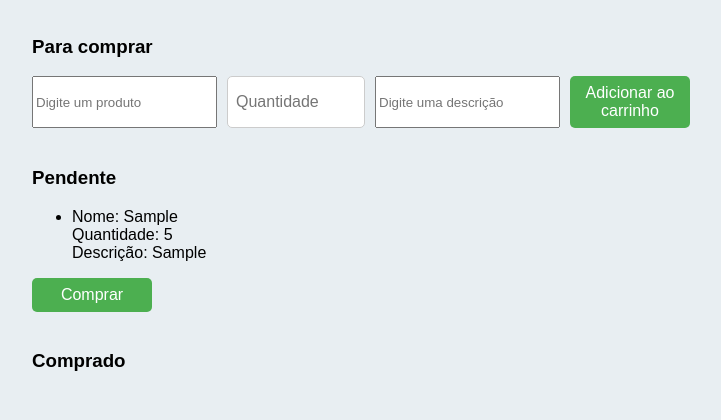
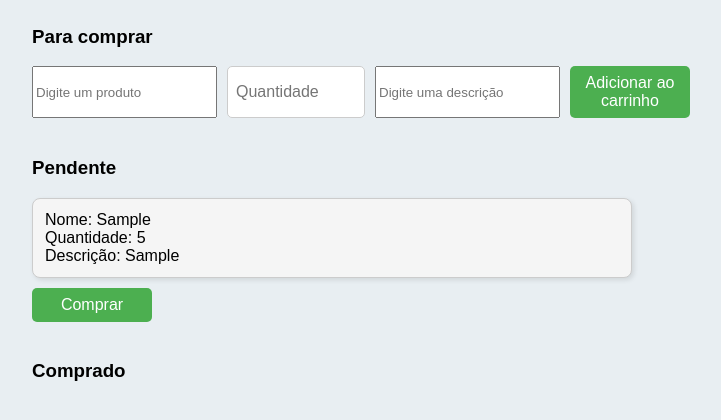
Before and after one commit to boorgees/ProjetoListaDeCompras, a plain HTML site: page index.html in a window 1280 px wide. Both pictures are taken after typing "Sample", "5", "Sample" into the empty fields and a click on the button "Adicionar ao carrinho". Shown: the part 246-666 px from the top of the page, without its empty margins (208-929 px from the left). Drawn offline with Linux system fonts and the light colour scheme.

Commit message:
correcao css

```diff
--- a/css/style.css
+++ b/css/style.css
@@ -43,7 +43,7 @@ body {
     background-color: #45a049;
 }
 
-ul#listaComprado {
+ul#listaComprado, ul#listaPendente {
     list-style: none;
     padding: 0;
     margin: 0;
@@ -53,8 +53,10 @@ ul#listaComprado {
     flex-direction: column;
     gap: 10px;
 }
-
-ul#listaComprado li {
+ul#listaPendente li {
+    margin: 0 0 10px 0;
+}
+ul#listaComprado li, ul#listaPendente li {
     background-color: white;
     border: 1px solid #ccc;
     padding: 12px;
@@ -65,11 +67,11 @@ ul#listaComprado li {
     box-shadow: 2px 2px 5px rgba(0, 0, 0, 0.1);
 }
 
-ul#listaComprado li:nth-child(odd) {
+ul#listaComprado li:nth-child(odd), ul#listaPendente li:nth-child(odd) {
     background-color: #f5f5f5;
 }
 
-ul#listaComprado li span {
+ul#listaComprado li span, ul#listaPendente li span {
     flex-grow: 1;
     margin-right: 10px;
     font-weight: bold;
```
